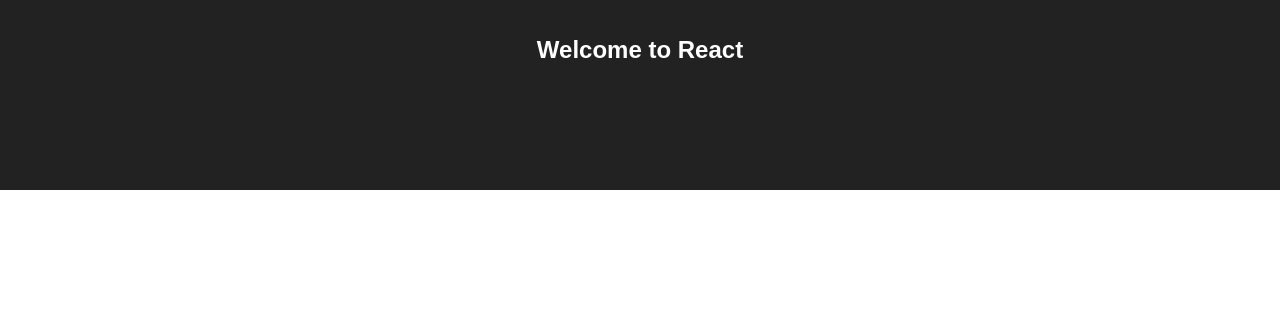
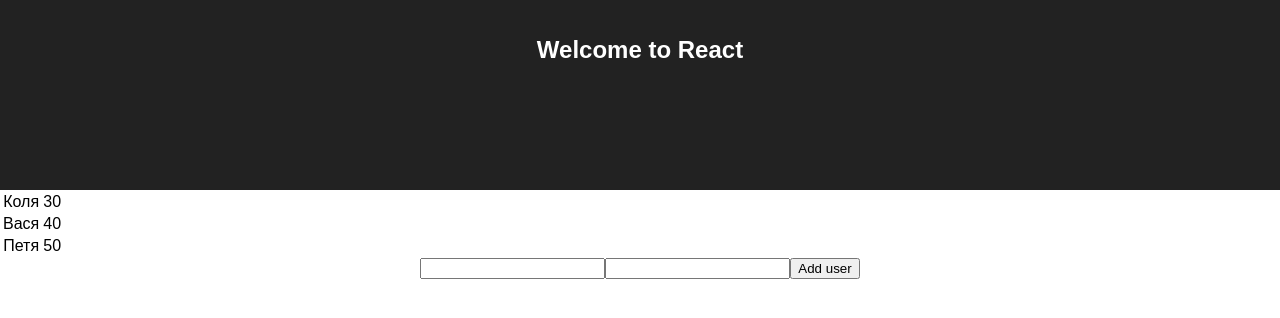
Before and after one commit to behuamuh/codemu, a React (Create React App) app: page /task37 in a window 1280 px wide. Shown: the top 318 px of the page. Built offline with nearby package versions, Linux system fonts and the light colour scheme.

Commit message:
up task to 40

```diff
--- /dev/null
+++ b/src/thirdComponents/Task33.js
@@ -0,0 +1,30 @@
+import React, { Component } from 'react';
+
+export default class Task33 extends Component {
+  state = { users: ['Коля', 'Вася', 'Петя', 'Иван', 'Дима'], input: '' };
+
+  handleChange = event => {
+    this.setState({ input: event.target.value });
+  };
+
+  handleSubmit = () => {
+    this.setState({
+      users: [...this.state.users, this.state.input],
+      input: '',
+    });
+  };
+
+  render() {
+    const { users, input } = this.state;
+    const list = users.map(user => {
+      return <li key={user}>{user}</li>;
+    });
+    return (
+      <div>
+        <ul>{list}</ul>
+        <input type="text" value={input} onChange={this.handleChange} />
+        <button onClick={this.handleSubmit}>Add</button>
+      </div>
+    );
+  }
+}
--- /dev/null
+++ b/src/thirdComponents/Task34.js
@@ -0,0 +1,42 @@
+import React, { Component } from 'react';
+
+export default class Task34 extends Component {
+  state = { users: ['Коля', 'Вася', 'Петя', 'Иван', 'Дима'], input: '' };
+
+  handleChange = event => {
+    this.setState({ input: event.target.value });
+  };
+
+  handleSubmit = () => {
+    this.setState({
+      users: [...this.state.users, this.state.input],
+      input: '',
+    });
+  };
+
+  handleDelete = index => () => {
+    const { users } = this.state;
+    this.setState({
+      users: [...users.slice(0, index), ...users.slice(index + 1)],
+    });
+  };
+
+  render() {
+    const { users, input } = this.state;
+    const list = users.map((user, index) => {
+      return (
+        <li key={index}>
+          {user}
+          <button onClick={this.handleDelete(index)}>Delete</button>
+        </li>
+      );
+    });
+    return (
+      <div>
+        <ul>{list}</ul>
+        <input type="text" value={input} onChange={this.handleChange} />
+        <button onClick={this.handleSubmit}>Add</button>
+      </div>
+    );
+  }
+}
--- /dev/null
+++ b/src/thirdComponents/Task35.js
@@ -0,0 +1,57 @@
+import React, { Component } from 'react';
+
+export default class Task35 extends Component {
+  state = {
+    hrefs: [
+      { href: '1.html', text: 'ссылка 1' },
+      { href: '2.html', text: 'ссылка 2' },
+      { href: '3.html', text: 'ссылка 3' },
+    ],
+    href: '',
+    text: '',
+  };
+
+  handleChange = event => {
+    this.setState({
+      [event.target.name]: event.target.value,
+    });
+  };
+
+  handleSubmit = () => {
+    const { hrefs, href, text } = this.state;
+    this.setState({
+      hrefs: [...hrefs, { href, text }],
+      href: '',
+      text: '',
+    });
+  };
+
+  render() {
+    const { hrefs, href, text } = this.state;
+    const list = hrefs.map(item => {
+      return (
+        <li key={item.text}>
+          <a href={item.href}>{item.text}</a>
+        </li>
+      );
+    });
+    return (
+      <div>
+        <ul>{list}</ul>
+        <input
+          type="text"
+          name="href"
+          value={href}
+          onChange={this.handleChange}
+        />
+        <input
+          type="text"
+          name="text"
+          value={text}
+          onChange={this.handleChange}
+        />
+        <button onClick={this.handleSubmit}>Add</button>
+      </div>
+    );
+  }
+}
--- /dev/null
+++ b/src/thirdComponents/Task36.js
@@ -0,0 +1,31 @@
+import React, { Component } from 'react';
+
+export default class Task36 extends Component {
+  state = { users: ['Коля', 'Вася', 'Петя', 'Иван', 'Дима'], input: 0 };
+
+  handleChange = event => {
+    this.setState({ input: +event.target.value });
+  };
+
+  handleSubmit = () => {
+    const { users, input } = this.state;
+    this.setState({
+      users: [...users.slice(0, input - 1), ...users.slice(input)],
+      input: '',
+    });
+  };
+
+  render() {
+    const { users, input } = this.state;
+    const list = users.map(user => {
+      return <li key={user}>{user}</li>;
+    });
+    return (
+      <div>
+        <ol>{list}</ol>
+        <input type="number" value={input} onChange={this.handleChange} />
+        <button onClick={this.handleSubmit}>Delete</button>
+      </div>
+    );
+  }
+}
--- /dev/null
+++ b/src/thirdComponents/Task37.js
@@ -0,0 +1,59 @@
+import React, { Component } from 'react';
+
+export default class Task37 extends Component {
+  state = {
+    users: [
+      { name: 'Коля', age: 30 },
+      { name: 'Вася', age: 40 },
+      { name: 'Петя', age: 50 },
+    ],
+    name: '',
+    age: '',
+  };
+
+  handleChange = event => {
+    this.setState({
+      [event.target.name]: event.target.value,
+    });
+  };
+
+  handleSubmit = () => {
+    const { users, name, age } = this.state;
+    this.setState({
+      users: [...users, { name, age }],
+      name: '',
+      age: '',
+    });
+  };
+
+  render() {
+    const { users, name, age } = this.state;
+    const list = users.map(user => {
+      return (
+        <tr key={user.name}>
+          <td>{user.name}</td>
+          <td>{user.age}</td>
+        </tr>
+      );
+    });
+    return (
+      <div>
+        <table>{list}</table>
+        <input
+          type="text"
+          name="name"
+          value={name}
+          onChange={this.handleChange}
+        />
+        <input
+          type="number"
+          name="age"
+          value={age}
+          min={0}
+          onChange={this.handleChange}
+        />
+        <button onClick={this.handleSubmit}>Add user</button>
+      </div>
+    );
+  }
+}
--- /dev/null
+++ b/src/thirdComponents/Task38.js
@@ -0,0 +1,20 @@
+import React, { Component } from 'react';
+
+export default class Task38 extends Component {
+  state = { text: '' };
+
+  handleChange = event => {
+    this.setState({
+      text: event.target.value,
+    });
+  };
+
+  render() {
+    return (
+      <div>
+        <textarea value={this.state.text} onChange={this.handleChange} />
+        <p>{this.state.text}</p>
+      </div>
+    );
+  }
+}
--- /dev/null
+++ b/src/thirdComponents/Task39.js
@@ -0,0 +1,22 @@
+import React, { Component } from 'react';
+
+export default class Task39 extends Component {
+  state = { checked: false };
+
+  handleChange = event => {
+    this.setState({ checked: event.target.checked });
+  };
+
+  render() {
+    return (
+      <div>
+        <input
+          type="checkbox"
+          checked={this.state.checked}
+          onChange={this.handleChange}
+        />
+        <p>{this.state.checked ? 'Checked' : 'Unchecked'}</p>
+      </div>
+    );
+  }
+}
--- /dev/null
+++ b/src/thirdComponents/Task40.js
@@ -0,0 +1,21 @@
+import React, { Component } from 'react';
+
+export default class Task40 extends Component {
+  state = { checked: false };
+
+  handleChange = event => {
+    this.setState({ checked: event.target.checked });
+  };
+
+  render() {
+    const { checked } = this.state;
+    const content = checked ? <p>This is sometext</p> : null;
+
+    return (
+      <div>
+        <input type="checkbox" checked={checked} onChange={this.handleChange} />
+        {content}
+      </div>
+    );
+  }
+}
```
Also changed, not shown: src/routes.js (+40 -0 lines).
